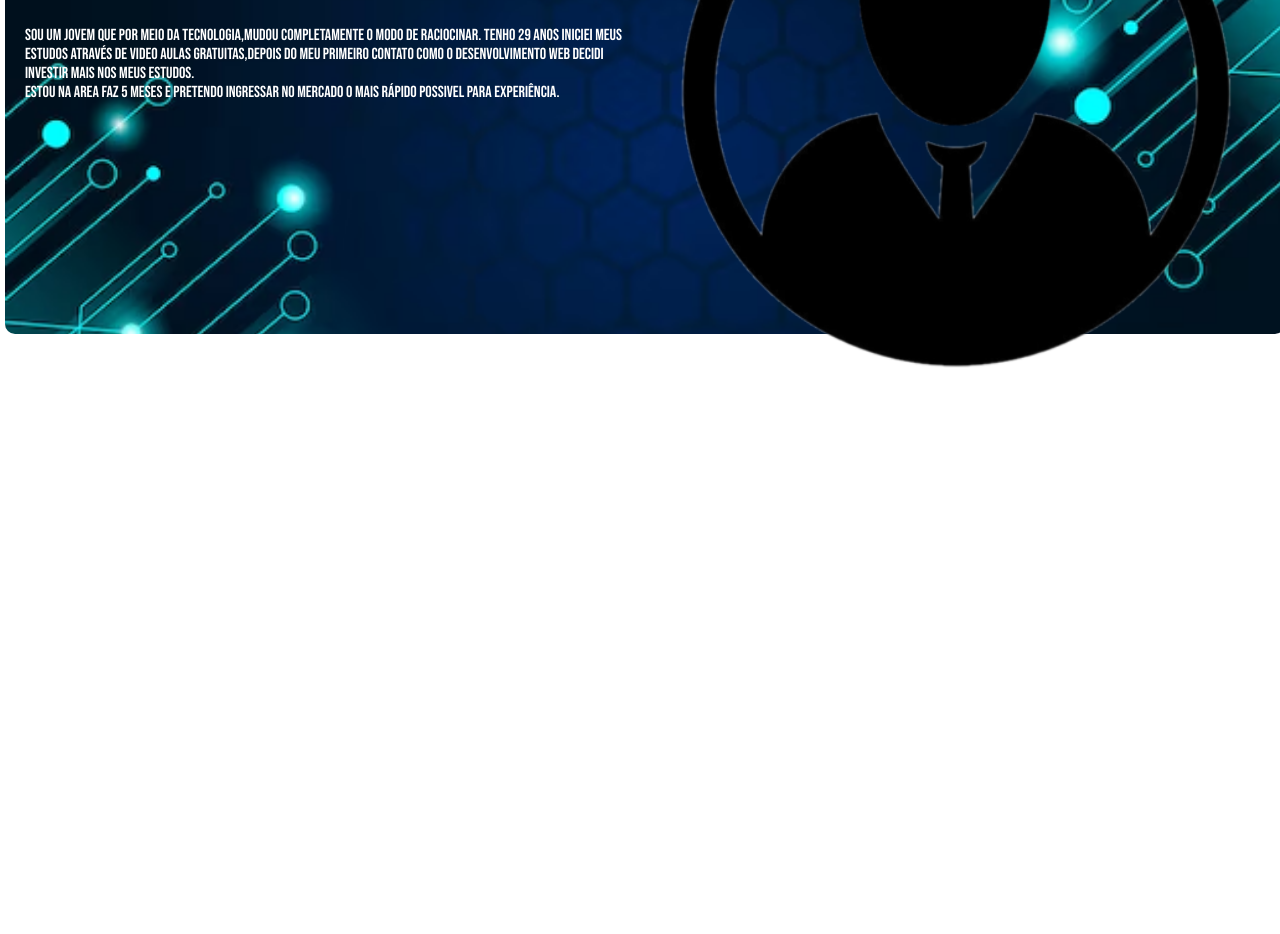
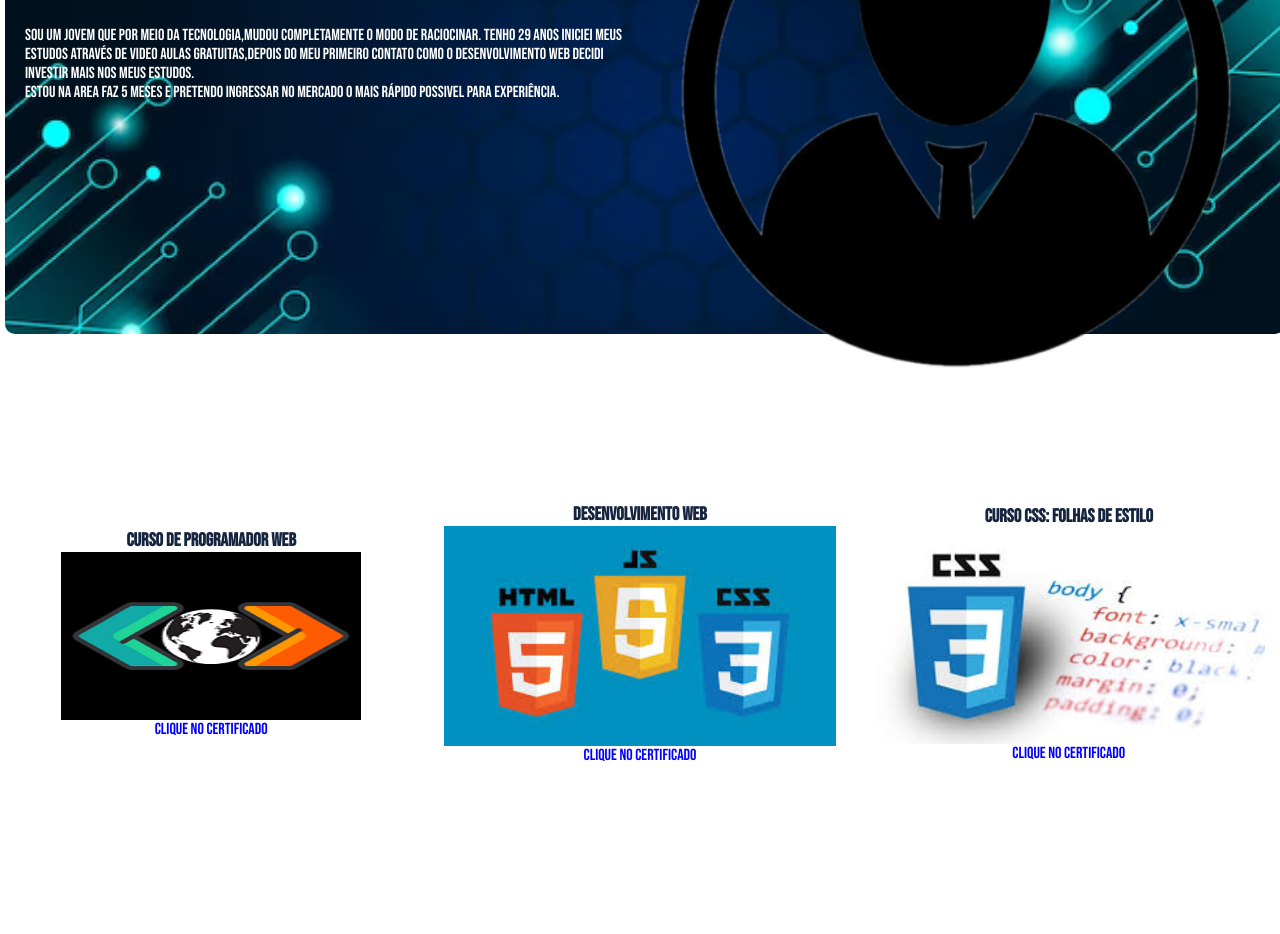
Before and after one commit to andremarcosI/Portif-lio1, a plain HTML site: page index.html in a window 1280 px wide. Shown: the part 891-1825 px from the top of the page. Before the commit the page ends 1285 px from the top, so only its background shows below. Drawn offline with Linux system fonts and the light colour scheme; a web font is replaced by a local one.

Commit message:
Criação da pág escolaridae

```diff
--- a/index.html
+++ b/index.html
@@ -11,7 +11,7 @@
         <ul>
             <li><a href="index.html">Início</a></li>
             <li><a href="#sobre">Sobre Mim</a></li>
-            <li><a href="">Formação educacional</a></li>
+            <li><a href="#formacao">Formação educacional</a></li>
             <li><a href="">Projetos</a></li>
             <li><a href="">Contato</a></li>
         </ul>
@@ -44,5 +44,34 @@
             </div>
 
         </section>
+        <section id="formacao">
+
+                <div class="box">
+                    <h3>Curso de Programador Web</h3>
+                    <a href="#Certificado">
+                    <img src="/img/programador.png" alt="" style="width: 300px ; height: 168px;">
+                    <p>Clique no certificado</p>
+                    </a>
+
+
+                </div>
+                <div class="box">
+                        <h3>Desenvolvimento Web</h3>
+                        <a href="#certificado"><img src="/img/desenvolvedor.jpg" alt="">
+                        <p>Clique no certificado</p></a>
+
+                </div>
+                <div class="box">
+                    <h3>Curso CSS: folhas de estilo</h3>
+
+                    <a href="#certificado">
+                        <img src="/img/css.jpg" alt="">
+                        <p>Clique no certificado</p>
+                    </a>
+
+                </div>
+
+        </section>
+
 </body>
 </html>
--- a/style.css
+++ b/style.css
@@ -99,3 +99,29 @@ img{
 .imagem2{
  width: 50%;
 }
+
+/* Formação Escolar */
+
+#formacao{
+    width: 100%;
+    height: 600px;
+    color: rgb(21, 36, 63);
+    display: flex;
+    justify-content: space-between;
+    text-align: center;
+
+}
+
+.box{
+    align-items: baseline;
+    padding: 15px;
+    width: 33%;
+    display: block;
+    margin: auto 0;
+
+}
+.box a{
+    text-decoration: none;
+    font-size: 16px;
+    color: blue;
+}
```
Also changed, not shown: img/css.jpg (added), img/desenvolvedor.jpg (added), img/programador.png (added).
